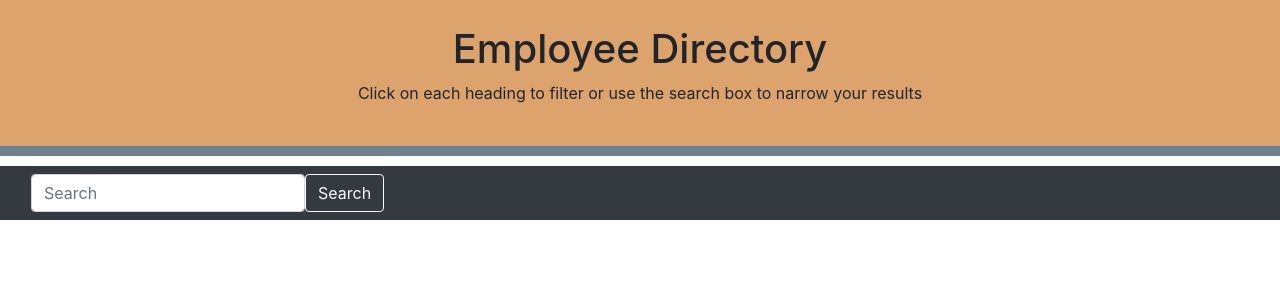
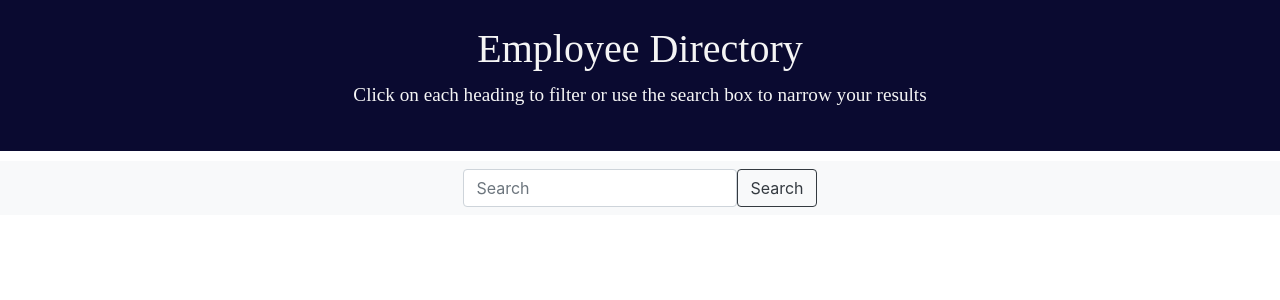
Before and after one commit to damiandeleon/employeeDirectory, a React (Create React App) app: page / in a window 1280 px wide. Shown: the top 300 px of the page. Built offline with nearby package versions, Linux system fonts and the light colour scheme.

Commit message:
updated header styling

```diff
--- a/src/components/Header/Header.css
+++ b/src/components/Header/Header.css
@@ -1,10 +1,12 @@
 
 .header {
     padding: 25px 0;
-    color:;
-    background-color: rgb(221, 163, 109);
+    color: whitesmoke;
+    background-color: rgb(10, 10, 48);
     width: 100%;
     text-align: center;
-    border-bottom: 10px solid slategrey;
+    border-bottom: 10px orangered;
     margin-bottom: 10px;
+    font-family:serif;
+    font-size:larger;
 }
--- a/src/components/Navbar/index.js
+++ b/src/components/Navbar/index.js
@@ -3,7 +3,7 @@ import SearchUser from "../SearchUser";
 
 function Nav() {
     return (
-        <nav className="navbar navbar-light bg-dark">
+        <nav className="navbar navbar-light bg-light justify-content-center">
            <SearchUser/>
         </nav>
     )
--- a/src/components/SearchUser/index.js
+++ b/src/components/SearchUser/index.js
@@ -2,10 +2,10 @@ import React from "react";
 
 const SearchUser = () => {
     return (
-        <div className="container-fluid">
+        <div>
             <form className="d-flex">
                 <input className="form-control me-2" type="search" placeholder="Search" aria-label="Search"></input>
-                <button className="btn btn-outline-light " type="submit">Search</button>
+                <button className="btn btn-outline-dark " type="submit">Search</button>
             </form>
         </div>
     )
```
